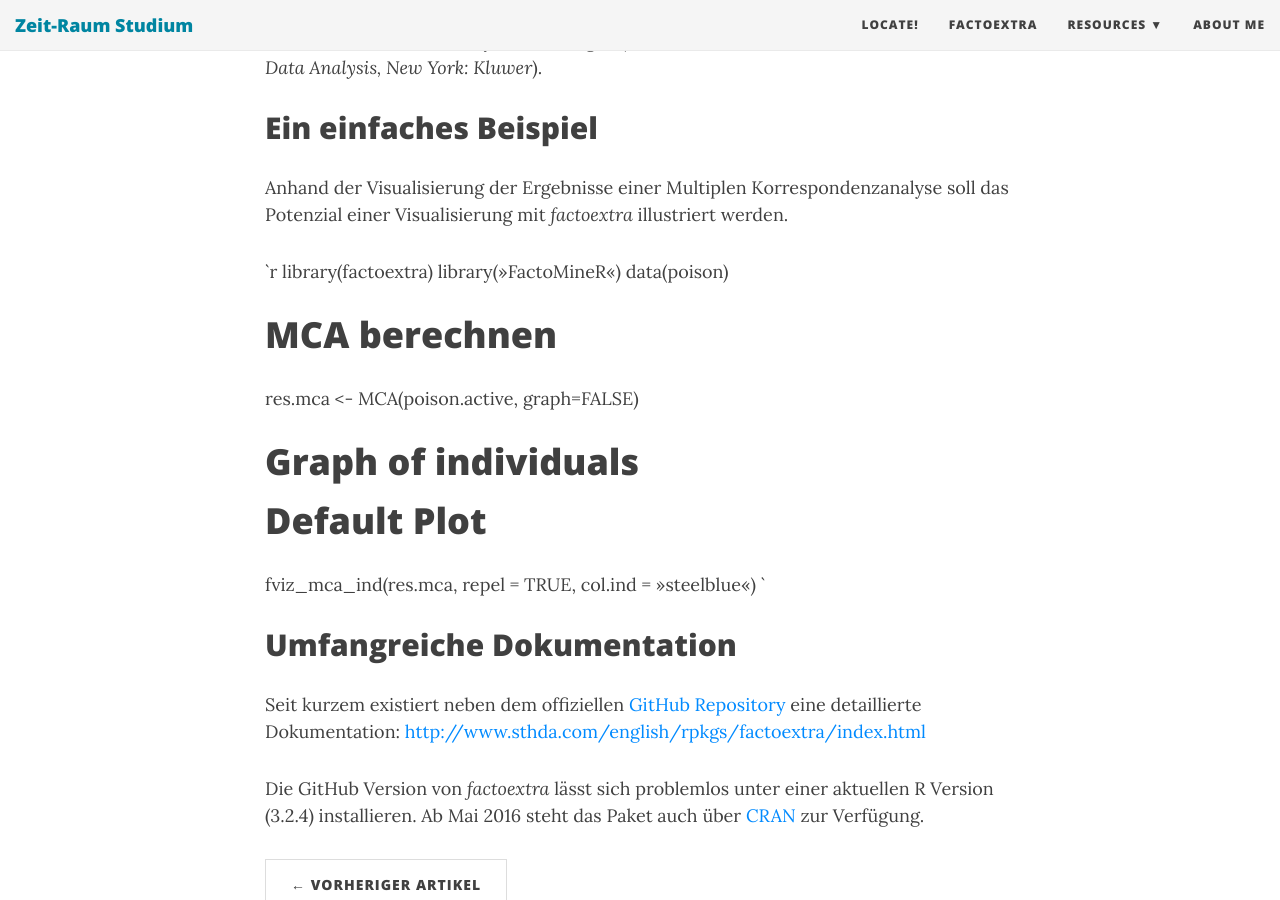
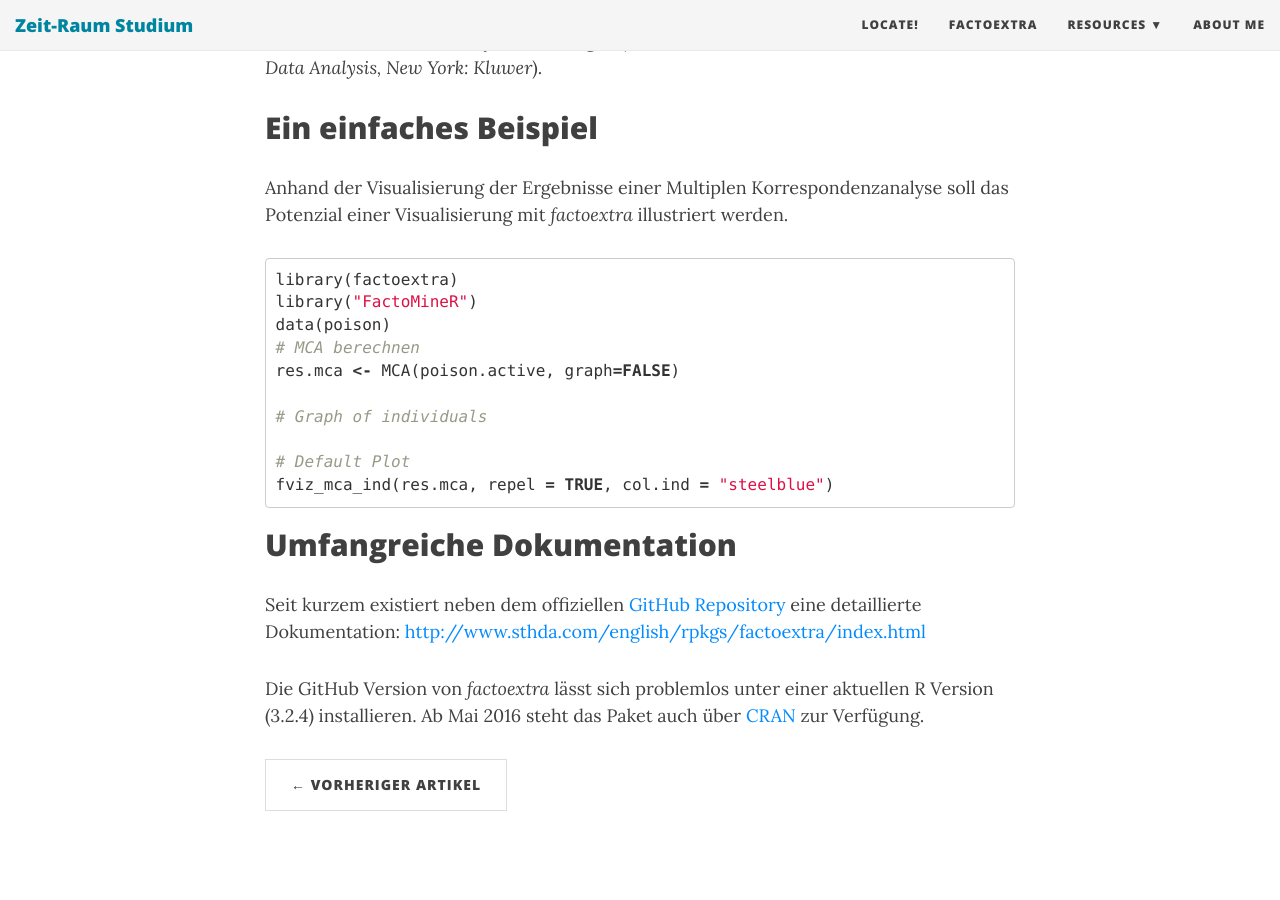
Before and after one commit to inventionate/inventionate-github-pages-backup, a Jekyll site: the page built from _posts/2016-04-26-factoextra.md, in a window 1280 px wide and 900 px high, scrolled down 1064 px. Built offline with Jekyll 4.4.1, drawn with Linux system fonts in a browser that asks for light colours; nearby versions of some CDN libraries; comment, search, counter and statistics services are not loaded.

Commit message:
factoextra code fixes.

````diff
--- a/_posts/2016-04-26-factoextra.md
+++ b/_posts/2016-04-26-factoextra.md
@@ -19,7 +19,7 @@ Sofern man [FactoMineR][4] zur Analyse verwendet sind alle Auswertungsstrategien
 
 Anhand der Visualisierung der Ergebnisse einer Multiplen Korrespondenzanalyse soll das Potenzial einer Visualisierung mit _factoextra_ illustriert werden.
 
-`r
+```r
 library(factoextra)
 library("FactoMineR")
 data(poison)
@@ -30,7 +30,7 @@ res.mca <- MCA(poison.active, graph=FALSE)
 
 # Default Plot
 fviz_mca_ind(res.mca, repel = TRUE, col.ind = "steelblue")
-`
+```
 
 
 ## Umfangreiche Dokumentation
````
